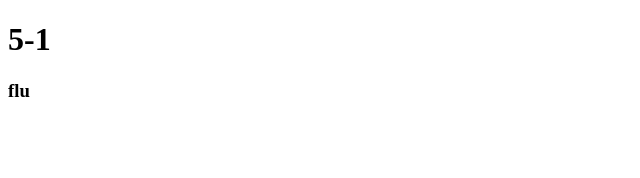
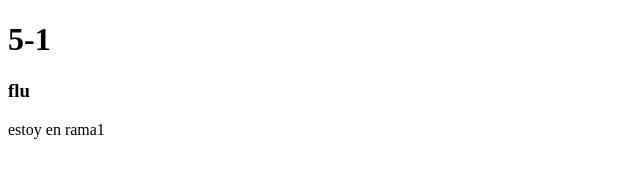
Before and after one commit to nicokuchen/nico-prueba, a plain HTML site: page index.html in a window 1280 px wide. Shown: the whole page, without its empty margins (0-640 px from the left). Drawn offline with Linux system fonts and the light colour scheme.

Commit message:
cambio rama1

```diff
--- a/index.html
+++ b/index.html
@@ -9,5 +9,6 @@
 <body>
     <h1>5-1</h1>
     <h3>flu</h3>
+<p>estoy en rama1</p>
 </body>
 </html>
```
